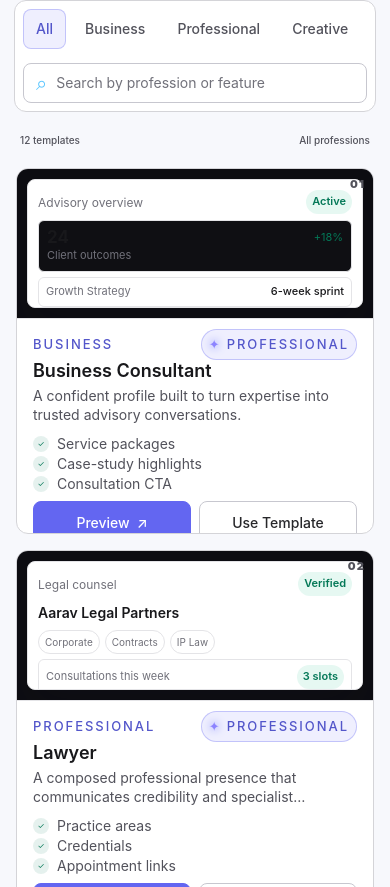
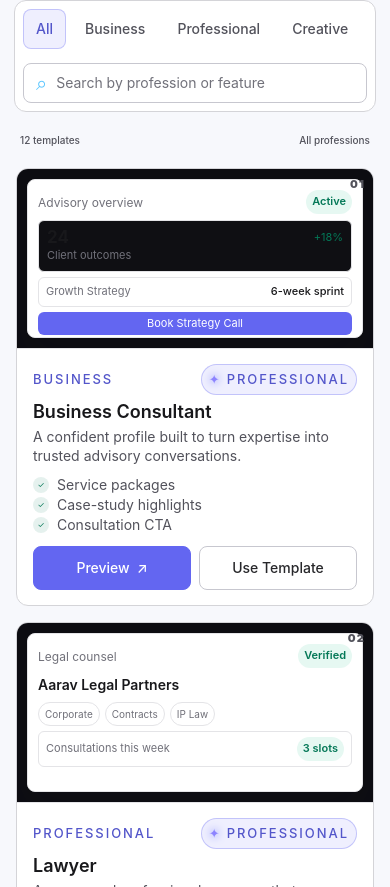
Before and after one commit to perfectdigitalsolutiondelhi-byte/DigiSprint, a Next.js app: page / in a window 390 px wide. Shown: the part 1297-2184 px from the top of the page. Built offline with nearby package versions, Linux system fonts and the light colour scheme.

Commit message:
Fix homepage card containment and responsive layout

```diff
--- a/app/globals.css
+++ b/app/globals.css
@@ -1141,3 +1141,15 @@ html[data-appearance="light"] .v6-page .button-secondary,html[data-appearance="l
 @media(max-width:1024px){.v6-page .v6-hero{padding-top:72px;padding-bottom:12px}.v6-page .templates-section{padding-top:52px}.v6-page .templates-heading{grid-template-columns:1fr 1fr;gap:36px}.v6-page .template-card,.v6-page [class*="template-layout-"]{height:366px;min-height:366px;max-height:366px}.v6-page .v6-demo-card{height:auto;min-height:0;grid-template-columns:1fr}.v6-page .demo-profile-art,.v6-page .demo-card-art{height:210px;min-height:210px}.v6-page .v6-pricing{grid-template-columns:1fr;gap:30px}.v6-page .v6-pricing-intro{max-width:620px}.v6-page .v6-price-card{min-height:310px}}
 @media(max-width:760px){.v6-page{--pm-section:52px}.v6-page .v6-hero{padding:56px 0 8px}.v6-page .templates-section{padding:40px 16px 52px}.v6-page .templates-heading{margin-bottom:28px;grid-template-columns:1fr;gap:14px}.v6-page .templates-heading>p{justify-self:start;max-width:560px}.v6-page .v6-section{padding:52px 16px}.v6-page .v6-section-heading{margin-bottom:28px}.v6-page .template-grid{gap:16px}.v6-page .template-card,.v6-page [class*="template-layout-"]{height:360px;min-height:360px;max-height:360px}.v6-page .template-card-body>p{font-size:14px}.v6-page .v6-step-card{min-height:176px}.v6-page .v6-benefit-card,.v6-page .v6-benefit-featured{min-height:210px}.v6-page .v6-demo-card{height:auto;min-height:0}.v6-page .demo-profile-art,.v6-page .demo-card-art{height:190px;min-height:190px}.v6-page .v6-price-card{min-height:0}.v6-page .v6-final-cta{margin:52px auto;padding:30px 22px}.v6-page .v6-footer{padding:32px 20px 22px}.v6-page .v6-footer-main{gap:28px 22px}.v6-page .v6-footer-bottom{margin-top:24px}}
 @media(max-width:390px){.v6-page .template-card,.v6-page [class*="template-layout-"]{height:366px;min-height:366px;max-height:366px}.v6-page .template-card-body{padding:15px 16px}.v6-page .template-card-actions{grid-template-columns:1fr 1fr}.v6-page .v6-footer-main{grid-template-columns:1fr 1fr}}
+
+/* Urgent template-card containment regression fix */
+.v6-page .template-grid{align-items:stretch;grid-auto-rows:1fr}
+.v6-page .template-card,.v6-page [class*="template-layout-"]{height:auto;min-height:430px;max-height:none;align-self:stretch;display:flex;flex-direction:column;overflow:hidden}
+.v6-page .template-mockup,.v6-page .template-layout-consultant .template-mockup,.v6-page .template-layout-founder .template-mockup,.v6-page .template-layout-photographer .template-mockup{height:180px;min-height:180px;flex:0 0 180px}
+.v6-page .template-card-body{height:auto;min-height:0;display:flex;flex:1 1 auto;flex-direction:column;overflow:visible}
+.v6-page .template-card-body>p{flex:0 0 auto}
+.v6-page .template-card ul{flex:0 0 auto}
+.v6-page .template-card-actions{position:static;inset:auto;flex:0 0 auto;margin-top:auto}
+@media(max-width:1024px){.v6-page .template-card,.v6-page [class*="template-layout-"]{height:auto;min-height:430px;max-height:none}}
+@media(max-width:760px){.v6-page .template-card,.v6-page [class*="template-layout-"]{height:auto;min-height:430px;max-height:none}.v6-page .template-mockup,.v6-page .template-layout-consultant .template-mockup,.v6-page .template-layout-founder .template-mockup,.v6-page .template-layout-photographer .template-mockup{height:180px;min-height:180px;flex-basis:180px}}
+@media(max-width:390px){.v6-page .template-card,.v6-page [class*="template-layout-"]{height:auto;min-height:438px;max-height:none}}
```
